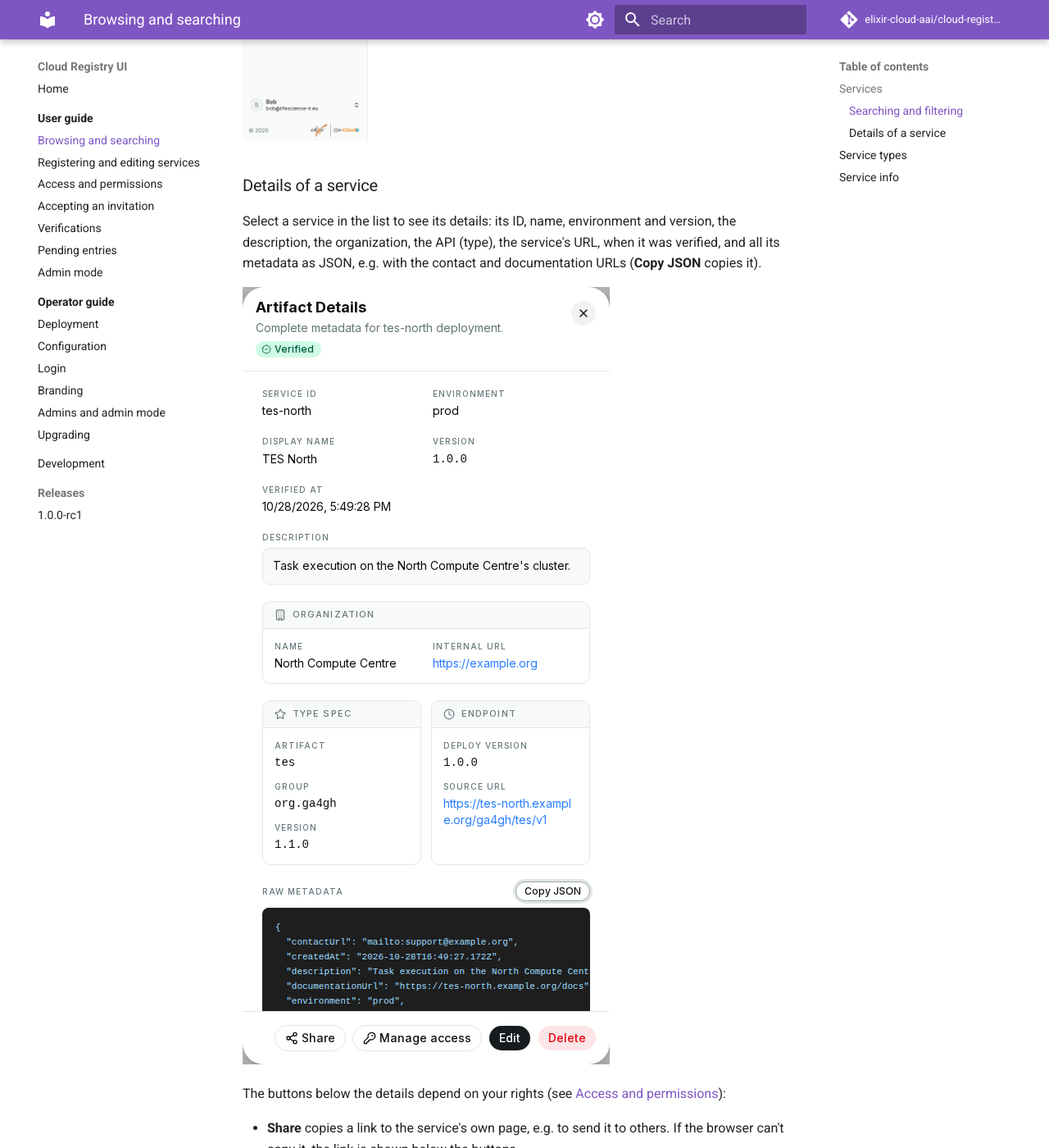
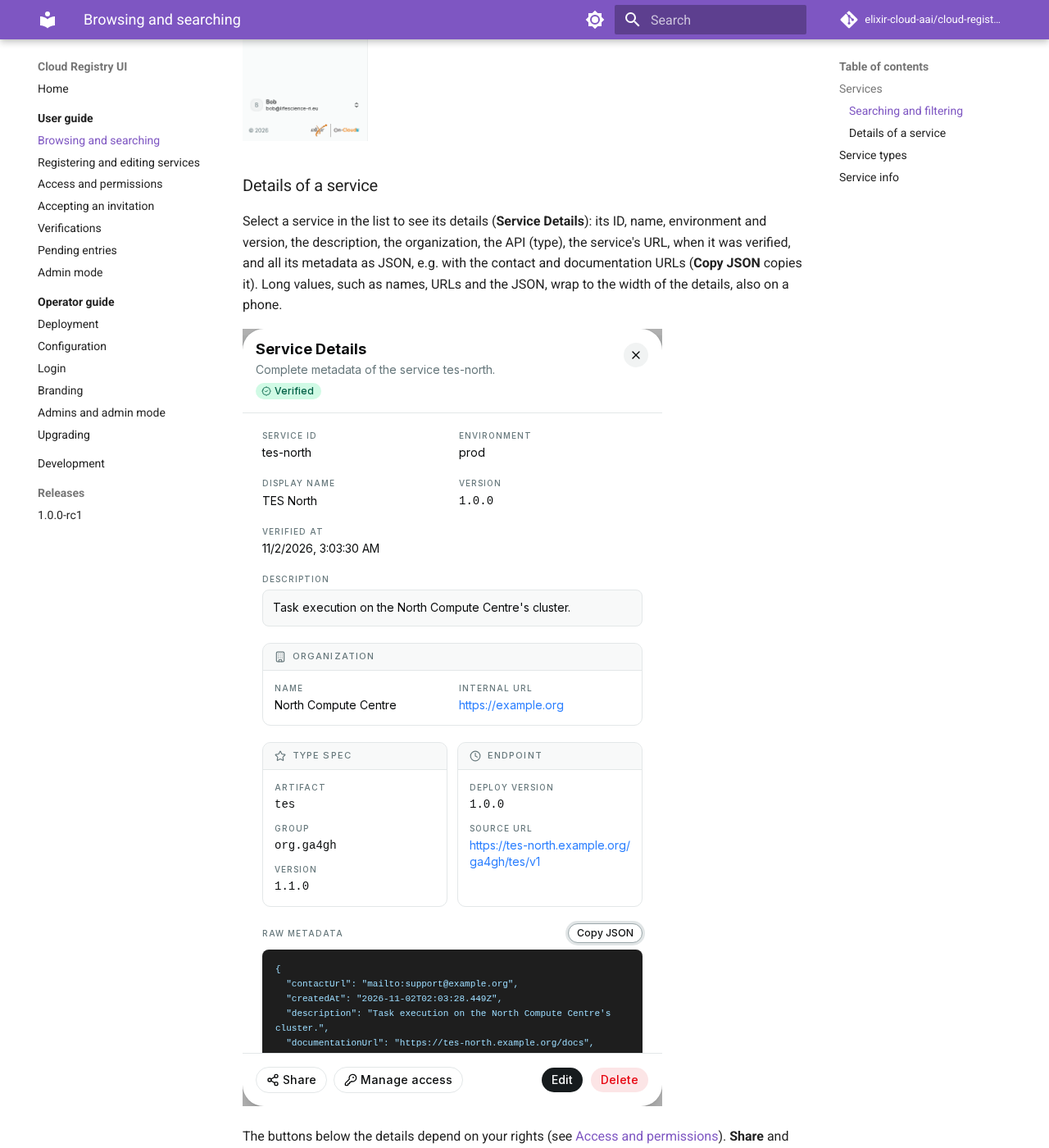
Before and after one commit to elixir-cloud-aai/cloud-registry-ui, an MkDocs documentation site: the page built from docs/user-guide/browsing.md, in a window 1280 px wide and 1400 px high, scrolled down 1459 px. Shown: the whole window at 82% size. Built offline with MkDocs 1.6.1 and Material for MkDocs 9.7.7, drawn with Linux system fonts in a browser that asks for light colours; comment, search, counter and statistics services are not loaded; some of the changed text lies outside the part shown.

Commit message:
docs: describe the service details layout
Name the "Service Details" in the user guide, describe how the buttons
and long values fit, take the screenshots of the details again and add
the release note.

Co-Authored-By: Claude Opus 5.5 <noreply@anthropic.com>
Claude-Session: https://claude.ai/code/session_011FSoqMUX3EU35poH13xMgG

```diff
--- a/docs/user-guide/browsing.md
+++ b/docs/user-guide/browsing.md
@@ -31,16 +31,19 @@ The filters combine: e.g. search for "tes" and choose the environment
 
 ### Details of a service
 
-Select a service in the list to see its details: its ID, name,
-environment and version, the description, the organization, the API
-(type), the service's URL, when it was verified, and all its metadata as
-JSON, e.g. with the contact and documentation URLs (**Copy JSON** copies
-it).
+Select a service in the list to see its details (**Service Details**): its
+ID, name, environment and version, the description, the organization, the
+API (type), the service's URL, when it was verified, and all its metadata
+as JSON, e.g. with the contact and documentation URLs (**Copy JSON** copies
+it). Long values, such as names, URLs and the JSON, wrap to the width of
+the details, also on a phone.
 
-![Details of a service](../images/service-details.png){ width="448" }
+![Details of a service](../images/service-details.png){ width="512" }
 
 The buttons below the details depend on your rights (see [Access and
-permissions](access.md)):
+permissions](access.md)). **Share** and **Manage access** are on the left,
+the actions on the service itself on the right; if they don't fit in one
+row, the actions on the right move to a row of their own:
 
 - **Share** copies a link to the service's own page, e.g. to send it to
   others. If the browser can't copy it, the link is shown below the buttons.
```
Also changed, not shown: docs/releases/1.0.0-rc1.md (+3 -0 lines), docs/images/approve-service.png, docs/images/pending-service.png, docs/images/service-details.png, docs/images/verify-service.png.
